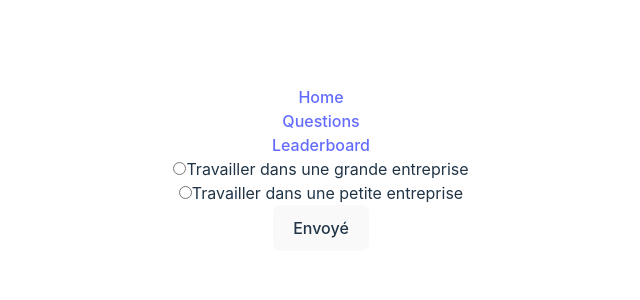
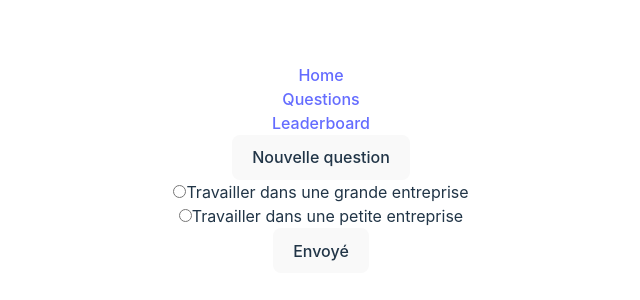
Before and after one commit to Cyr2/koalAPP, a React (Vite) app: page /questions/1 in a window 1280 px wide. Shown: the part 232-532 px from the top of the page, without its empty margins (319-959 px from the left). Built offline with nearby package versions, Linux system fonts and the light colour scheme.

Commit message:
oldVersion

```diff
--- a/src/App.jsx
+++ b/src/App.jsx
@@ -7,6 +7,7 @@ import Home from './pages/Home'
 import Questions from './pages/Questions'
 import Question from './pages/Question'
 import Leaderboard from './pages/LeaderBoard'
+import NewQuestion from './pages/NewQuestion'
 
 const router = createBrowserRouter([
   {
@@ -34,6 +35,15 @@ const router = createBrowserRouter([
       </>
   },
   {
+    path: '/questions/new',
+    element:
+      <>
+        <Nav />
+        <NewQuestion />
+      </>
+
+  },
+  {
     path: '/leaderboard',
     element:
       <>
--- a/src/pages/Question.jsx
+++ b/src/pages/Question.jsx
@@ -19,8 +19,13 @@ export default function Question() {
         updateAnswer(id, selectedChoice);
     }
 
+    const addNew = () => {
+
+    };
+
     return (
         <>
+            <button onClick={addNew}>Nouvelle question</button>
             <ul>
                 {question.answer ? <li key={uuidv4()}>{question.answer}</li> : null}
                 {question.question.map((choice, index) => {
```
Also changed, not shown: src/pages/NewQuestion.jsx (added).
